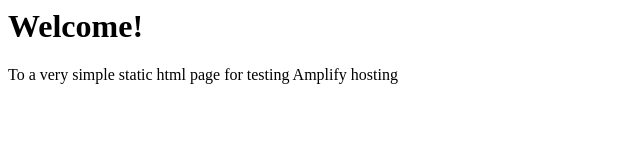
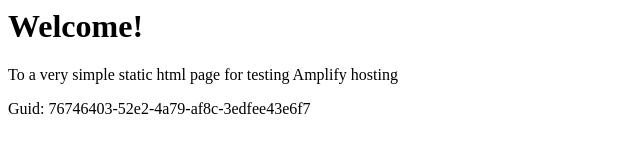
Before and after one commit to aws-aemilia-sfo/Github-PR-Commit-Integration-Test-DoNotTouch-Gith-P5X5MO5I-v1-prod-us-west-1, a website: page src/index.html in a window 1280 px wide. Shown: the whole page, without its empty margins (0-640 px from the left). Drawn offline with Linux system fonts and the light colour scheme.

Commit message:
commit from integ tests

```diff
--- a/src/index.html
+++ b/src/index.html
@@ -1,3 +1,5 @@
+
+
 <html lang="en">
 
 <head>
@@ -10,6 +12,6 @@
 <body>
     <h1>Welcome!</h1>
     <p>To a very simple static html page for testing Amplify hosting</p>
-</body>
+    <p>Guid: 76746403-52e2-4a79-af8c-3edfee43e6f7</p></body>
 
 </html>
```
